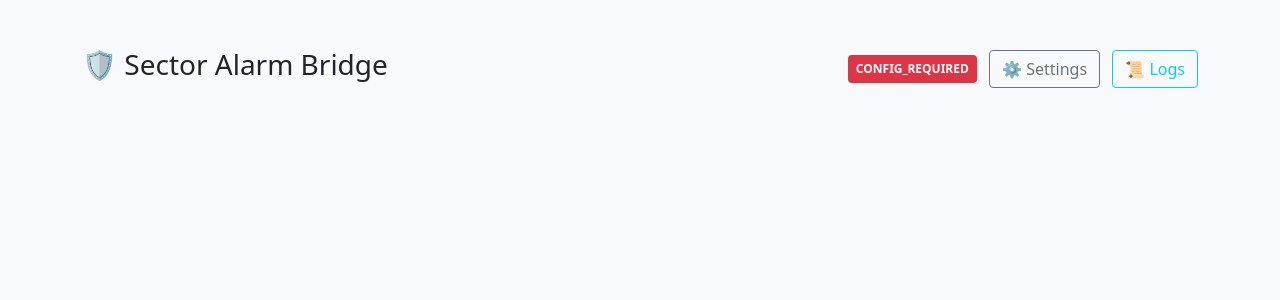
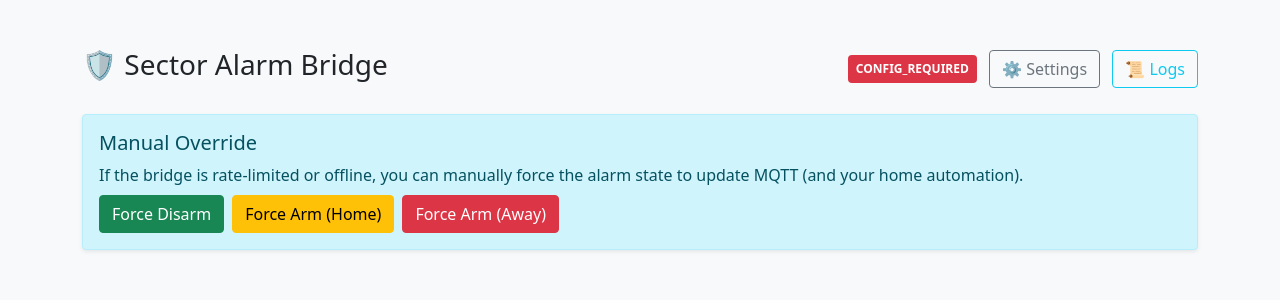
Before and after one commit to stone17/mysectoralarm-mqtt-bridge, a FastAPI app: page / in a window 1280 px wide. Shown: the top 300 px of the page. Run offline with FastAPI, Linux system fonts and the light colour scheme.

Commit message:
allow status override on disconnected

```diff
--- a/app/main.py
+++ b/app/main.py
@@ -290,6 +290,7 @@ mqtt_handler = MqttHandler()
 # --- BACKGROUND POLLING ---
 async def poll_sector():
     global sector_api, latest_data, system_state
+    backoff_multiplier = 1
 
     while running:
         if not cfg.data.get("email") or not cfg.data.get("panel_id"):
@@ -382,6 +383,7 @@ async def poll_sector():
 
                 latest_data["sensors"] = list(sensors.values())
                 latest_data["last_update"] = int(time.time() * 1000)
+                backoff_multiplier = 1
             except Exception as e:
                 if str(e) == "RATE_LIMITED":
                     system_state = "RATE_LIMITED"
@@ -391,8 +393,9 @@ async def poll_sector():
         interval = int(cfg.data.get("poll_interval", 60))
         sleep_time = interval if system_state == "CONNECTED" else 5
         if system_state == "RATE_LIMITED":
-            logger.info(f"Rate limited by API, waiting {interval}s before next attempt.")
-            sleep_time = interval
+            sleep_time = interval * backoff_multiplier
+            logger.info(f"Rate limited by API, waiting {sleep_time}s before next attempt (multiplier: {backoff_multiplier}).")
+            backoff_multiplier = min(backoff_multiplier * 2, 60)
 
         await asyncio.sleep(sleep_time)
 
@@ -447,6 +450,16 @@ async def api_debug_raw():
         })
     except Exception as e:
         return JSONResponse({"error": str(e)})
+
+@app.post("/override_status")
+async def override_status(status: str = Form(...)):
+    global latest_data
+    if status in ["armed", "partialarmed", "disarmed"]:
+        logger.info(f"Manual override of status to: {status}")
+        latest_data["status"] = status
+        latest_data["last_update"] = int(time.time() * 1000)
+        mqtt_handler.publish_state(status)
+    return RedirectResponse("/", status_code=303)
 
 @app.post("/trigger_2fa")
 async def trigger_2fa():
--- a/app/templates/index.html
+++ b/app/templates/index.html
@@ -41,6 +41,18 @@
                 <button class="btn btn-primary btn-sm">Trigger 2FA SMS</button>
             </form>
         </div>
+    </div>
+    {% endif %}
+
+    {% if state != 'CONNECTED' %}
+    <div class="alert alert-info shadow-sm mt-3">
+        <h5 class="alert-heading">Manual Override</h5>
+        <p class="mb-2">If the bridge is rate-limited or offline, you can manually force the alarm state to update MQTT (and your home automation).</p>
+        <form action="/override_status" method="post" class="d-flex gap-2">
+            <button type="submit" name="status" value="disarmed" class="btn btn-success">Force Disarm</button>
+            <button type="submit" name="status" value="partialarmed" class="btn btn-warning">Force Arm (Home)</button>
+            <button type="submit" name="status" value="armed" class="btn btn-danger">Force Arm (Away)</button>
+        </form>
     </div>
     {% endif %}
 
--- a/docker-compose.yaml
+++ b/docker-compose.yaml
@@ -7,6 +7,7 @@ services:
     volumes:
       - ./config:/config
     environment:
+      - TZ=Europe/Stockholm
       - MQTT_BROKER=192.168.0.100  # Change to your Broker IP
       - MQTT_PORT=1883
       - CONFIG_PATH=/config/sector_config.yaml
```
Also changed, not shown: 1 other file.
